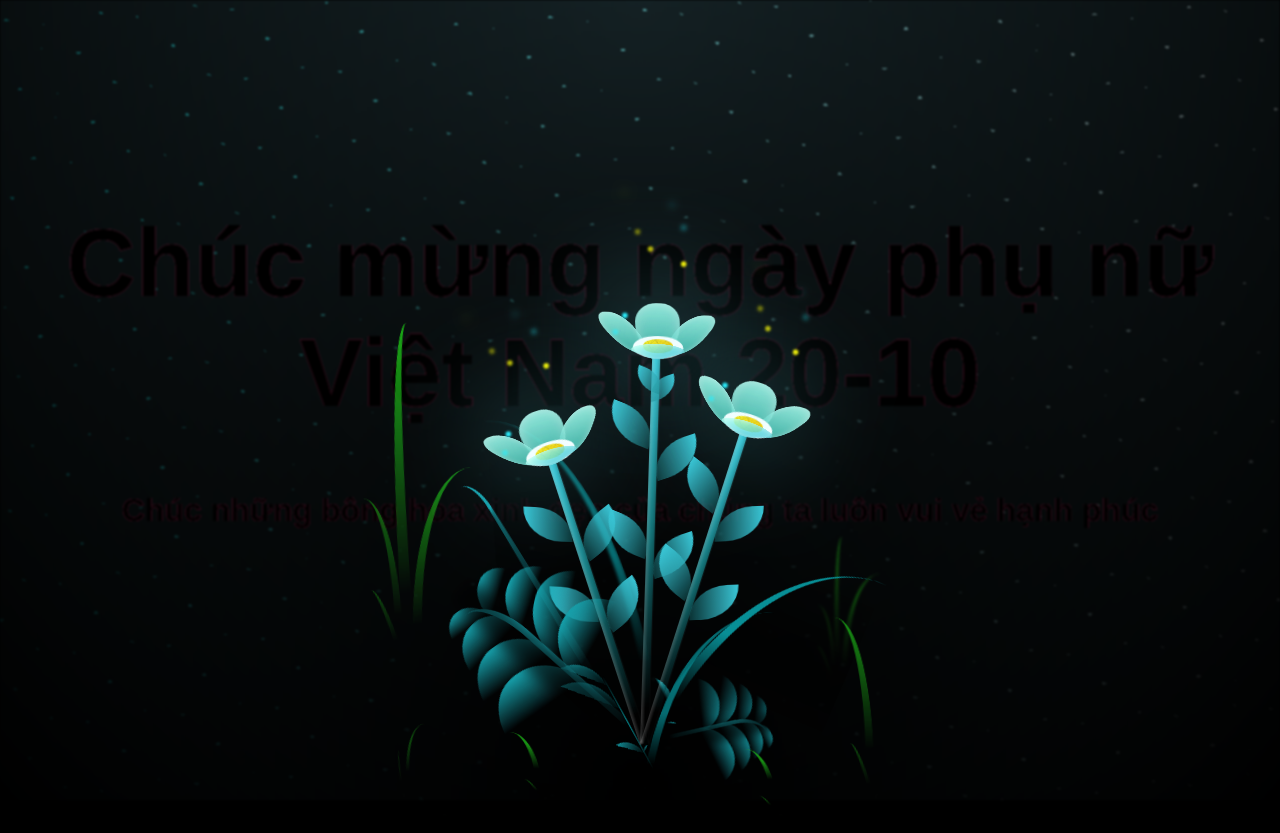
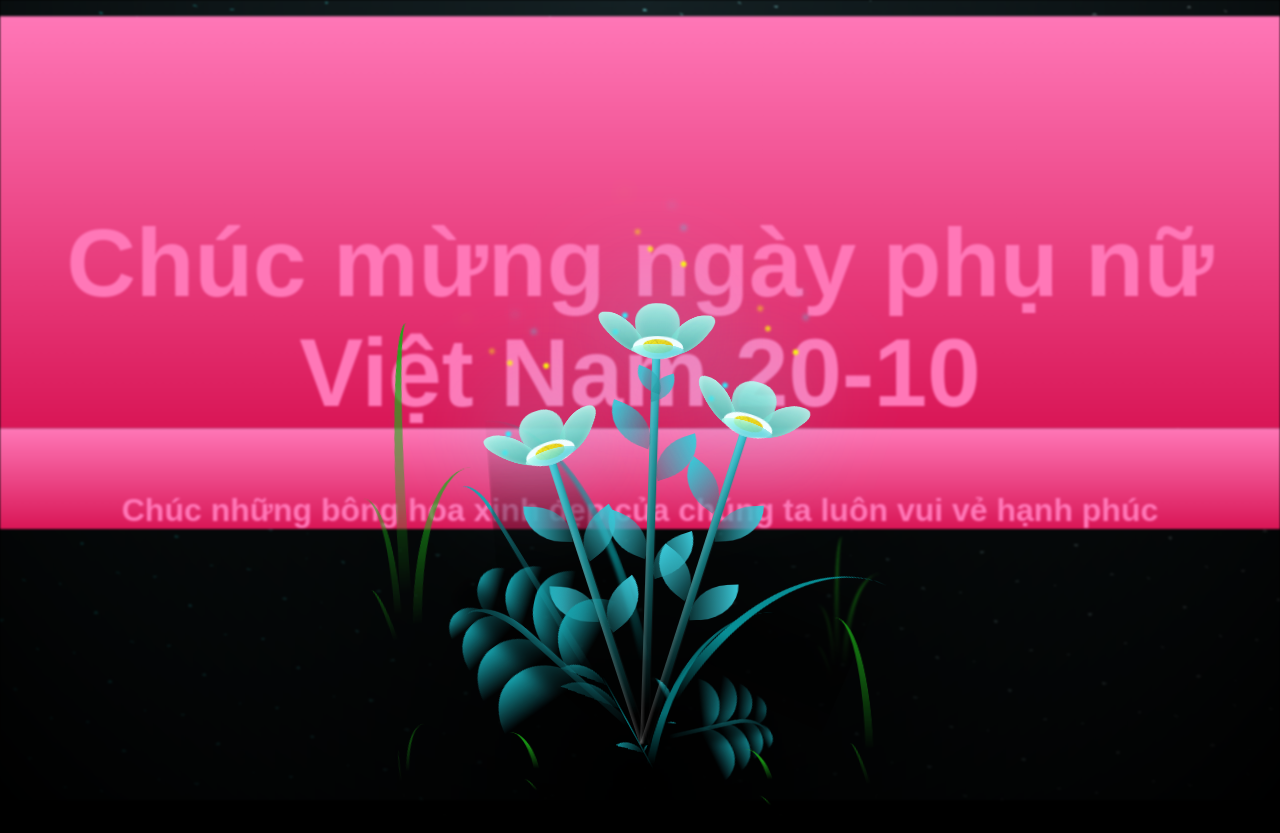
Before and after one commit to leecan95/canlv-web-for-fun, a website: page index.html in a window 1280 px wide. Drawn offline with Linux system fonts and the light colour scheme.

Commit message:
Update style.css

```diff
--- a/style.css
+++ b/style.css
@@ -40,8 +40,9 @@ body {
     padding-top: 2em;
     font-family: Arial, sans-serif;
     font-size: 6em;
+    color: #FF77B7;
     background: linear-gradient(to bottom, #FF77B7, #D91656);
-    -webkit-background-clip: text;
+    -webkit-background-clip: unset;
     -webkit-text-fill-color: unset;
     opacity: 0;
     animation: appear 1s ease forwards, move 3s ease infinite alternate;
@@ -50,8 +51,9 @@ body {
     padding-top: 2em;
     font-family: Arial, sans-serif;
     font-size: 2em;
+    color: #FF77B7;
     background: linear-gradient(to bottom, #FF77B7, #D91656);
-    -webkit-background-clip: text; /* Для кроссбраузерной поддержки */
+    -webkit-background-clip: unset; /* Для кроссбраузерной поддержки */
     -webkit-text-fill-color: unset; /* Для кроссбраузерной поддержки */
     opacity: 0;
     animation: appear 1s ease forwards, move 3s ease infinite alternate;
```
